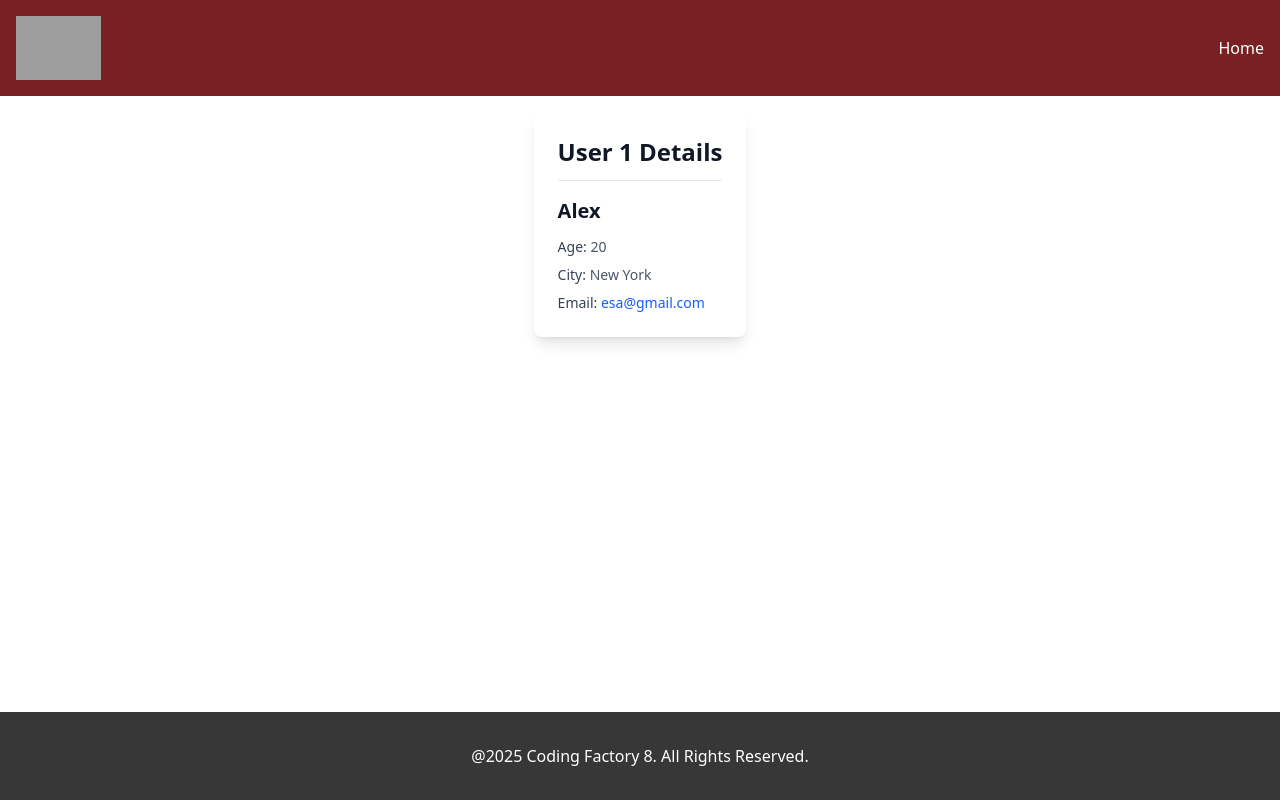
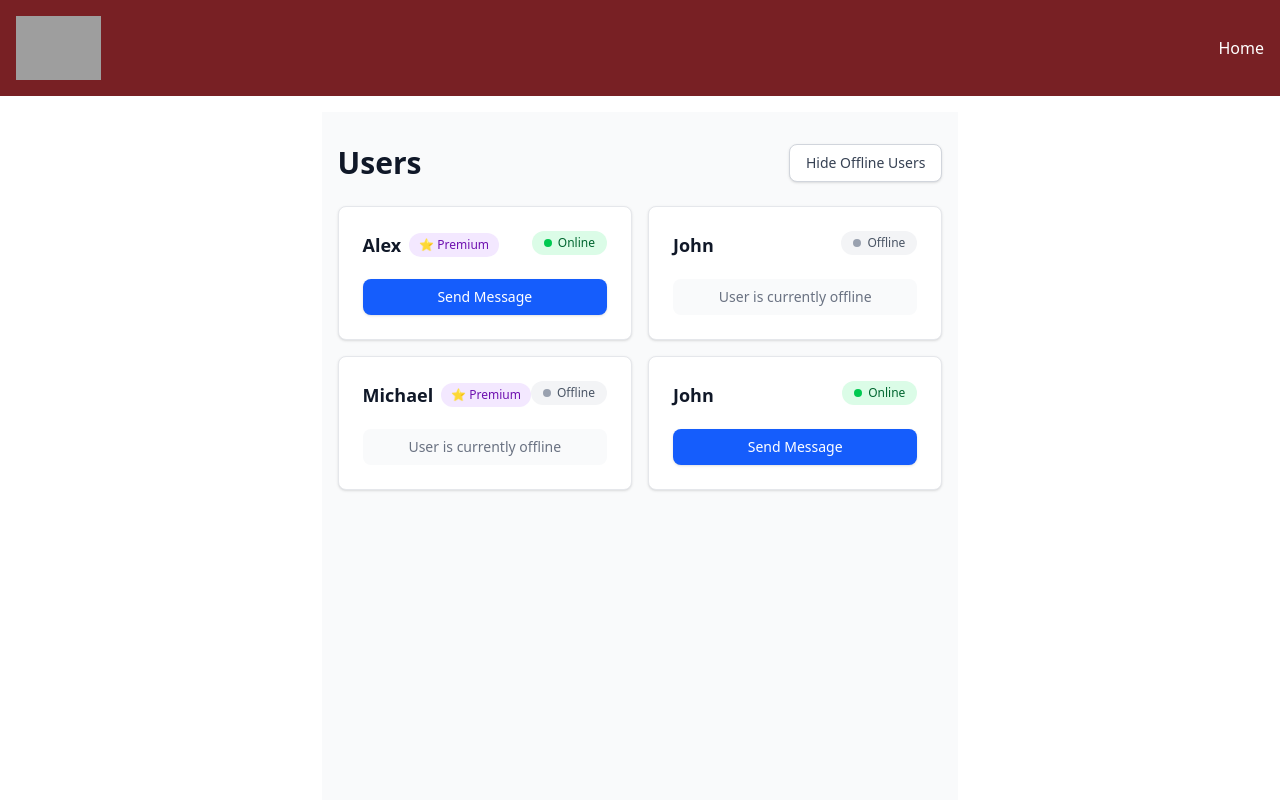
Before and after one commit to ALpolymer/cf8-counter, a React (Vite) app: page / in a window 1280 px wide. Shown: the top 800 px of the page. Built offline with nearby package versions, Linux system fonts and the light colour scheme; grey boxes are pictures that could not be loaded.

Commit message:
feat: complete Conditional Rendering components

```diff
--- a/src/App.tsx
+++ b/src/App.tsx
@@ -1,13 +1,16 @@
 import Layout from "./components/layout/Layout.tsx";
 // import Counter from "./components/Counter.tsx";
 // import NameChanger from "./components/NameChanger.tsx";
-import UserCard from "./components/UserCard.tsx";
+// import UserCard from "./components/UserCard.tsx";
+// import UserDetails from "./components/ui/ConditionalRenderingComponents/UserDetails.tsx";
+import UsersWrapper from "./components/ui/ConditionalRenderingComponents/UsersWrapper.tsx";
+// import UserDetails from "./components/ui/ConditionalRenderingComponents/UserDetails.tsx";
 function App() {
 
   return (
       <>
           <Layout>
-             <UserCard id={1} name={"Alex"} age={20} email={"esa@gmail.com"} city={"New York"} />
+               <UsersWrapper/>
           </Layout>
       </>
   )
--- /dev/null
+++ b/src/components/ui/ConditionalRenderingComponents/UserDetails.tsx
@@ -0,0 +1,54 @@
+type UserDetailsProps = {
+    name: string;
+    isOnline: boolean;
+    hideOffline: boolean;
+    isPremium?: boolean;
+}
+
+const UserDetails = ({name, isOnline, hideOffline, isPremium = false}: UserDetailsProps) => {
+    if (hideOffline && !isOnline) {
+        return null;
+    }
+
+    return (
+        <div className="bg-white rounded-lg shadow-sm border border-gray-200 p-6 hover:shadow-md transition-shadow">
+            <div className="flex items-start justify-between mb-4">
+                <div className="flex-1">
+                    <div className="flex items-center gap-2 mb-1">
+                        <h3 className="text-lg font-semibold text-gray-900">{name}</h3>
+                        {isPremium && (
+                            <span className="inline-flex items-center px-2.5 py-1 rounded-full text-xs font-medium bg-purple-100 text-purple-800">
+                                ⭐ Premium
+                            </span>
+                        )}
+                    </div>
+                </div>
+
+                <span className={`inline-flex items-center gap-1.5 px-3 py-1 rounded-full text-xs font-medium ${
+                    isOnline
+                        ? 'bg-green-100 text-green-800'
+                        : 'bg-gray-100 text-gray-600'
+                }`}>
+                    <span className={`h-2 w-2 rounded-full ${
+                        isOnline ? 'bg-green-500' : 'bg-gray-400'
+                    }`}></span>
+                    {isOnline ? 'Online' : 'Offline'}
+                </span>
+            </div>
+
+            <div className="mt-4">
+                {isOnline ? (
+                    <button className="w-full px-4 py-2 bg-blue-600 hover:bg-blue-700 text-white text-sm font-medium rounded-lg transition-colors shadow-sm">
+                        Send Message
+                    </button>
+                ) : (
+                    <div className="text-center py-2 px-4 bg-gray-50 rounded-lg">
+                        <p className="text-sm text-gray-500">User is currently offline</p>
+                    </div>
+                )}
+            </div>
+        </div>
+    );
+};
+
+export default UserDetails;
--- /dev/null
+++ b/src/components/ui/ConditionalRenderingComponents/UsersWrapper.tsx
@@ -0,0 +1,53 @@
+import {useState} from "react";
+import UserDetails from "./UserDetails";
+
+const UsersWrapper = () => {
+    const [showOffLine, setShowOffLine] = useState(false);
+
+    return (
+        <div className="min-h-screen bg-gray-50 py-8 px-4">
+            <div className="max-w-4xl mx-auto">
+                <div className="flex items-center justify-between mb-6">
+                    <h1 className="text-3xl font-bold text-gray-900">Users</h1>
+                    <button
+                        onClick={() => setShowOffLine(!showOffLine)}
+                        className="px-4 py-2 bg-white border border-gray-300 rounded-lg text-sm font-medium text-gray-700 hover:bg-gray-50 hover:border-gray-400 transition-colors shadow-sm"
+                    >
+                        {showOffLine ? "Show All Users" : "Hide Offline Users"}
+                    </button>
+                </div>
+
+                <div className="grid grid-cols-1 md:grid-cols-2 gap-4">
+                    <UserDetails
+                        name={"Alex"}
+                        isOnline={true}
+                        isPremium={true}
+                        hideOffline={showOffLine}
+                    />
+                    <UserDetails
+                        name={"John"}
+                        isOnline={false}
+                        hideOffline={showOffLine}
+                    />
+
+                    <UserDetails
+                        name={"Michael"}
+                        isOnline={false}
+                        hideOffline={showOffLine}
+                        isPremium={true}
+                    />
+
+                    <UserDetails
+                        name={"John"}
+                        isOnline={true}
+                        hideOffline={showOffLine}
+                        isPremium={false}
+                    />
+
+                </div>
+            </div>
+        </div>
+    );
+};
+
+export default UsersWrapper;
```
